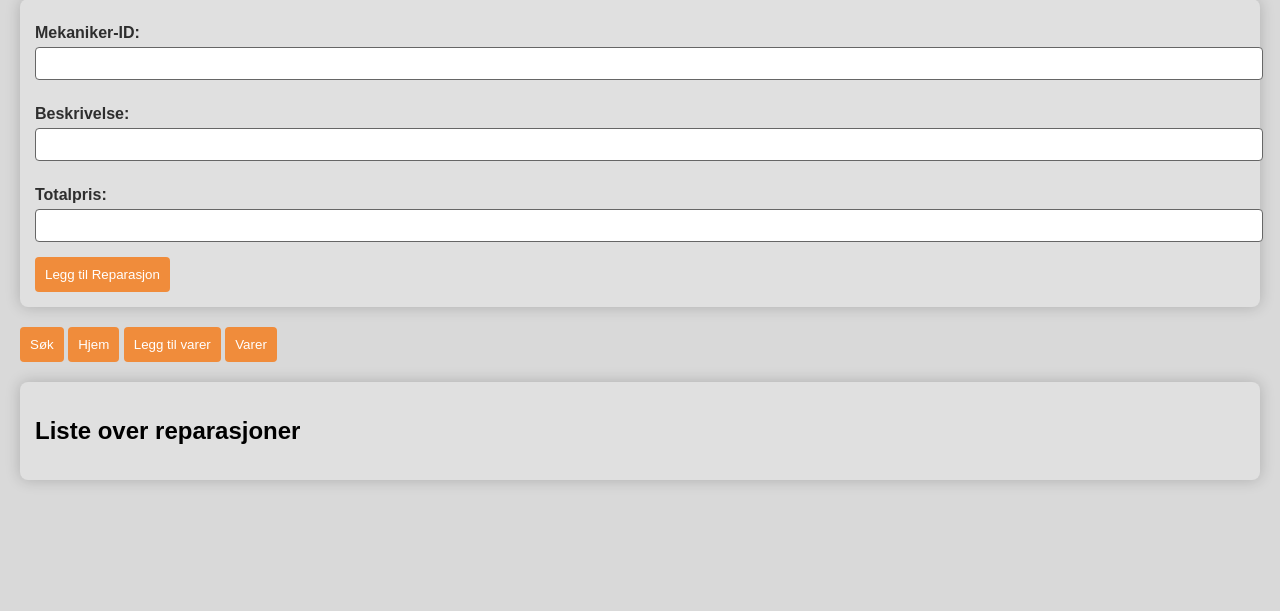
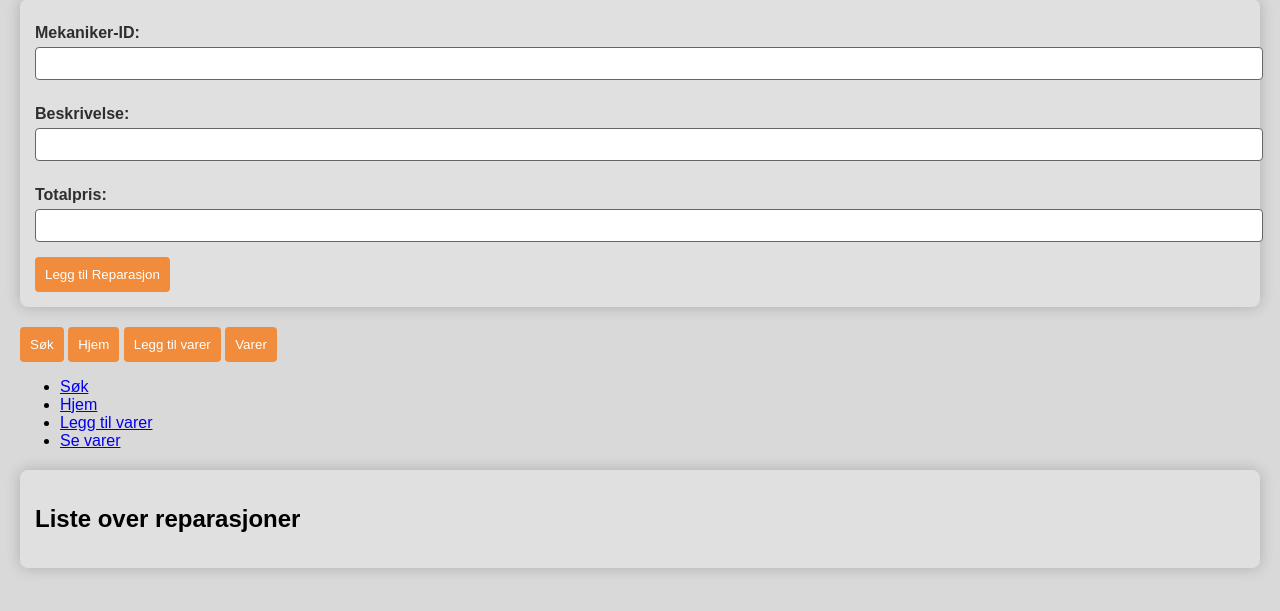
Before and after one commit to simonulvevadet/Terminoppgave_simon_2IMB, a Flask app: page / in a window 1280 px wide. Shown: the part 81-692 px from the top of the page. Run offline with Flask 3, Linux system fonts and the light colour scheme; data that the repository does not hold is empty.

Commit message:
nav meny
lagt til en navmeny, det fungerer ikke med den gamle eller den nye. prøver bare litt forskjellig for å fikse det

```diff
--- a/Templates/index.html
+++ b/Templates/index.html
@@ -31,6 +31,16 @@
         <button onclick="window.location.href = 'Insert.html'">Legg til varer</button>
         <button onclick="window.location.href = 'Varer.html'">Varer</button>
 
+    </div>
+
+    <nav>
+        <ul>
+            <li><a href="search.html">Søk</a></li>
+            <li><a href="index.html">Hjem</a></li>
+            <li><a href="Insert.html">Legg til varer</a></li>
+            <li><a href="Varer.html">Se varer</a></li>
+        </ul>
+    </nav>
 
         <div id="repairs">
             <h2>Liste over reparasjoner</h2>
```
